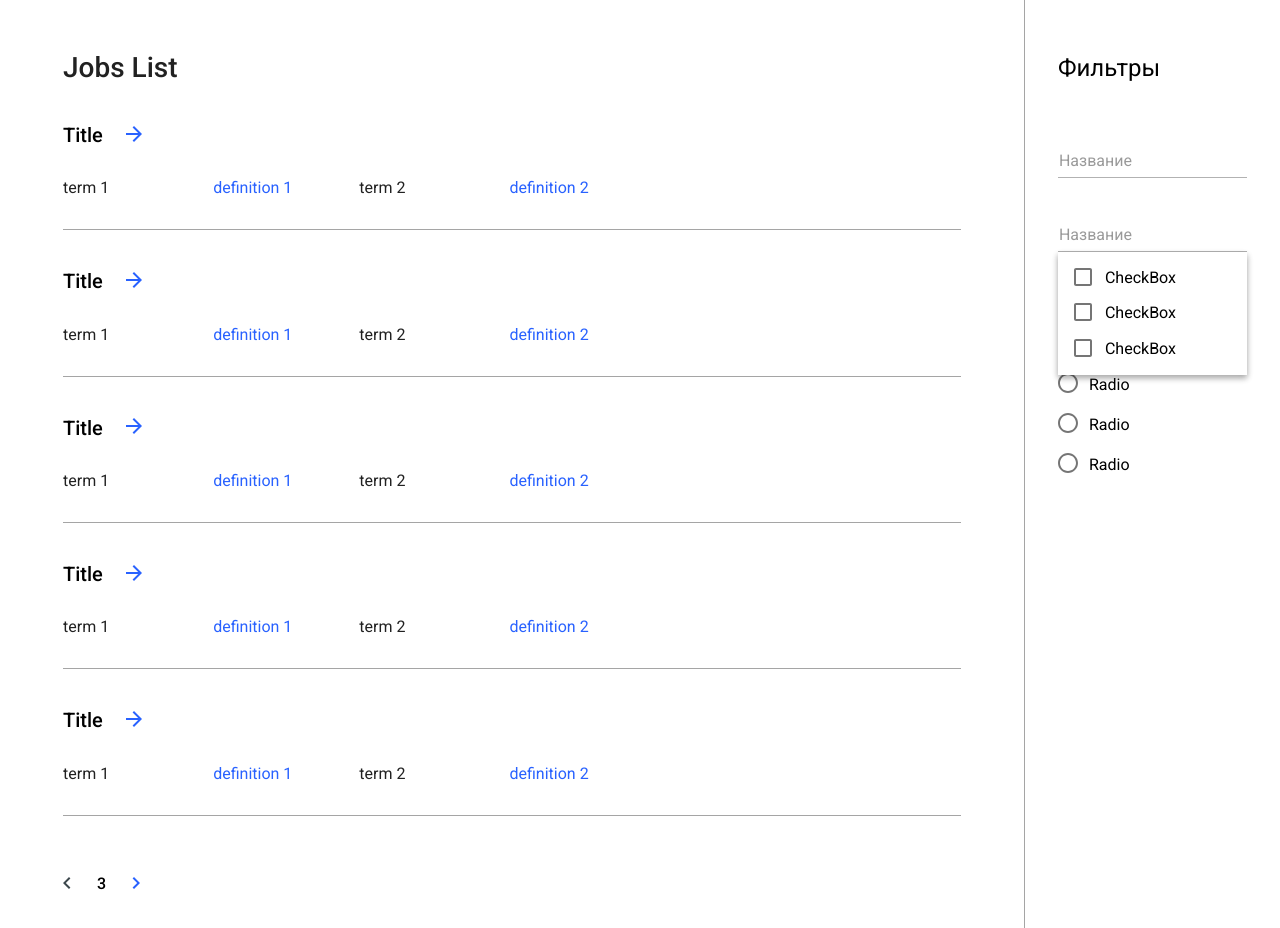
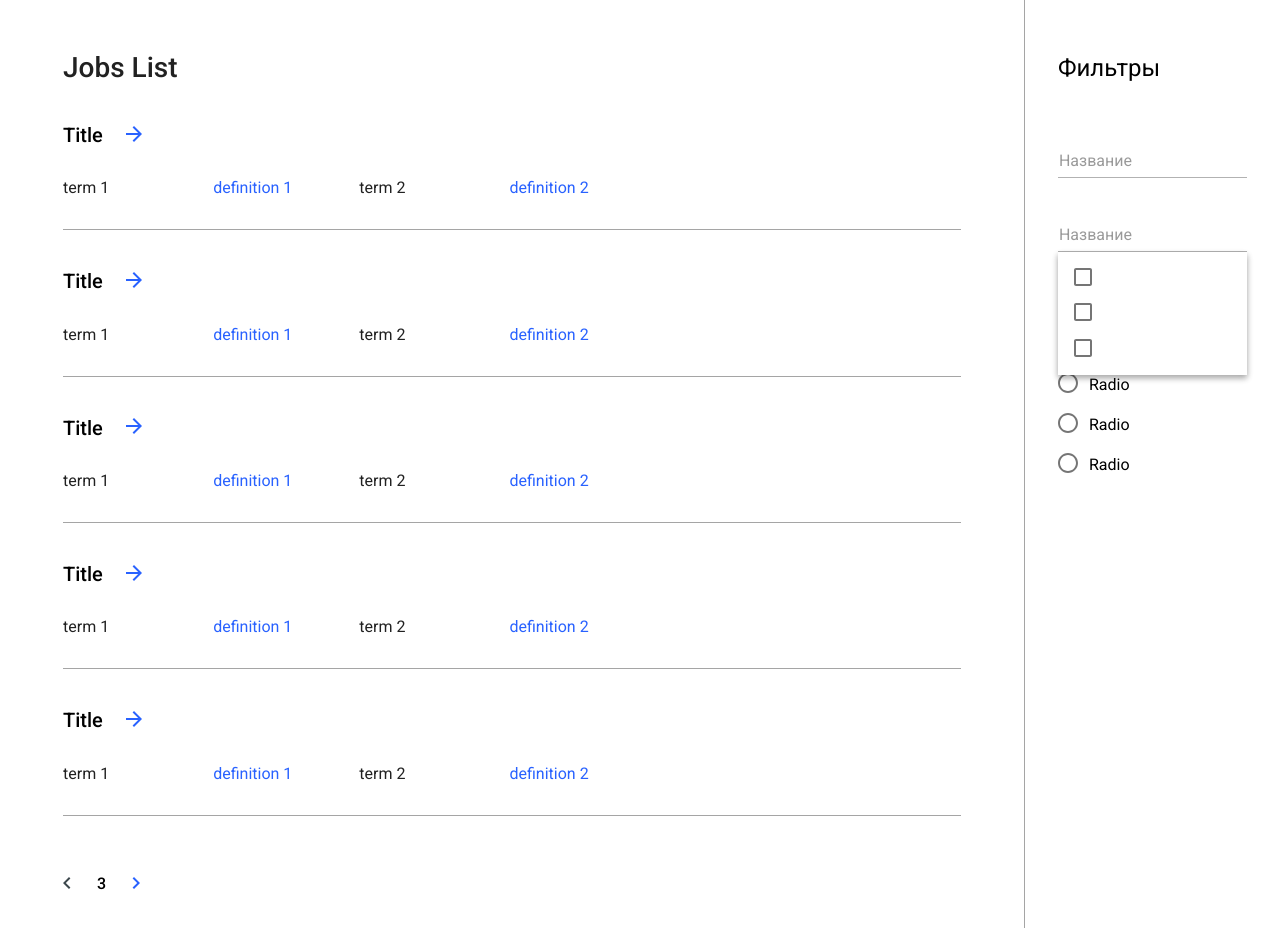
Before and after one commit to jsksru/joblist-angular, an Angular app: page / in a window 1280 px wide. Shown: the top 928 px of the page. Built offline with nearby package versions, Linux system fonts and the light colour scheme.

Commit message:
checkbox logic

```diff
--- a/src/app/modules/controls/checkbox/checkbox.component.html
+++ b/src/app/modules/controls/checkbox/checkbox.component.html
@@ -1,5 +1,5 @@
 <label class="label">
-  <input type="checkbox" class="input">
+  <input type="checkbox" class="input" (change)="changeHandler($event)" [checked]="checked">
   <span class="checkbox"></span>
-  CheckBox
+  <ng-content></ng-content>
 </label>
--- a/src/app/modules/controls/checkbox/checkbox.component.ts
+++ b/src/app/modules/controls/checkbox/checkbox.component.ts
@@ -1,4 +1,4 @@
-import { Component } from '@angular/core';
+import { Component, Input, Output, EventEmitter } from '@angular/core';
 
 @Component({
   selector: 'controls-checkbox',
@@ -6,5 +6,10 @@ import { Component } from '@angular/core';
   styleUrls: ['./checkbox.component.scss']
 })
 export class CheckBoxComponent {
+  @Input() checked: boolean;
+  @Output() changeEmitter: EventEmitter<boolean> = new EventEmitter();
 
+  changeHandler(e) {
+    this.changeEmitter.emit(e.target.checked);
+  }
 }
```
